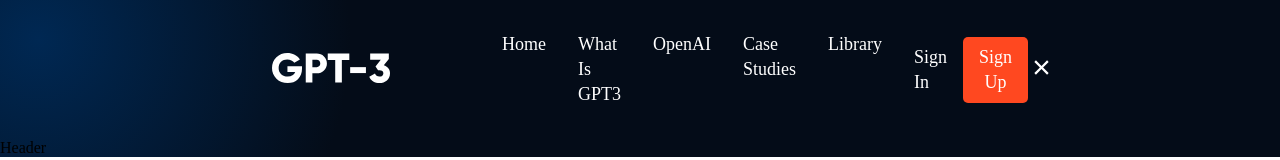
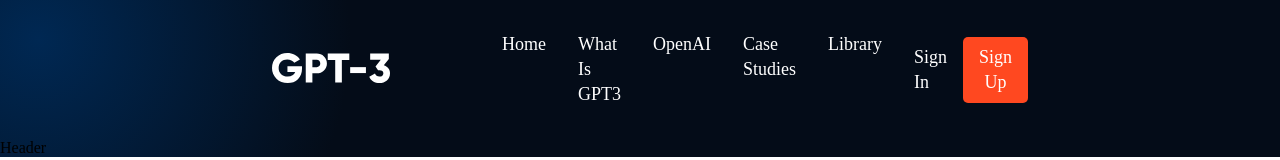
Before and after one commit to Dead-Section/chat-gpt, a React (Create React App) app: page / in a window 1280 px wide. Shown: the top 160 px of the page. Built offline with nearby package versions, Linux system fonts and the light colour scheme.

Commit message:
Updated Navbar

```diff
--- a/src/components/navbar/Navbar.jsx
+++ b/src/components/navbar/Navbar.jsx
@@ -30,10 +30,7 @@
          <SignButton />
       </div>
       <div className="gpt3__navbar-menu">
-          {toggleMenu
-          ?<RiCloseLine color="#fff" size={27}  onClick={() => setToggleMenu(false)}/>
-          :<RiCloseLine color="#fff" size={27}  onClick={() => setToggleMenu(true)}/>
-          }
+
           {toggleMenu && (
             <div className="gpt3__navbar-menu_container scale-up-center">
               <div className="gpt3__navbar-menu_container-links">
@@ -50,3 +47,11 @@
 }
 
 export default navbar
+
+
+/*  {toggleMenu
+          ?<RiCloseLine color="#fff" size={27}  onClick={() => setToggleMenu(false)}/>
+          :<RiCloseLine color="#fff" size={27}  onClick={() => setToggleMenu(true)}/>
+          }
+
+          */
```
